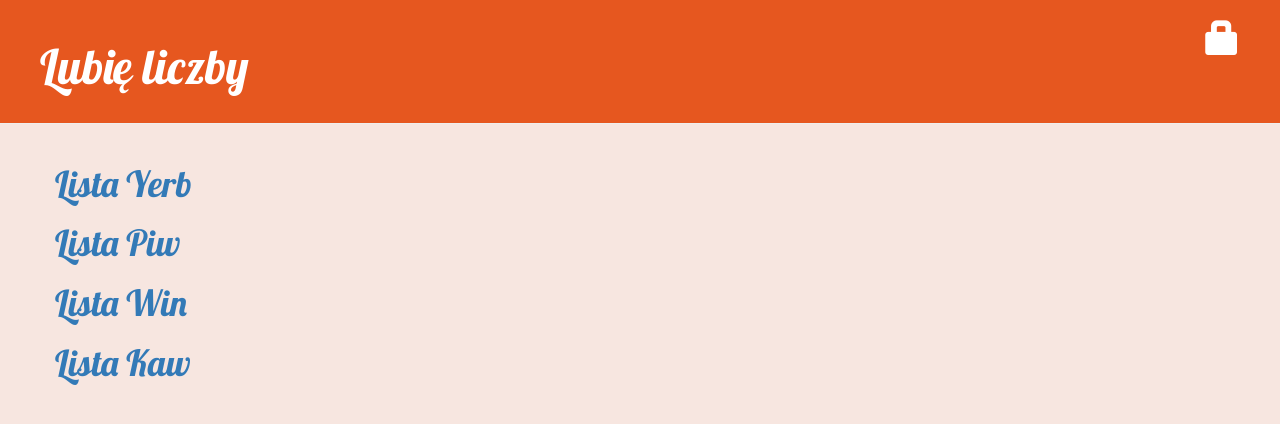
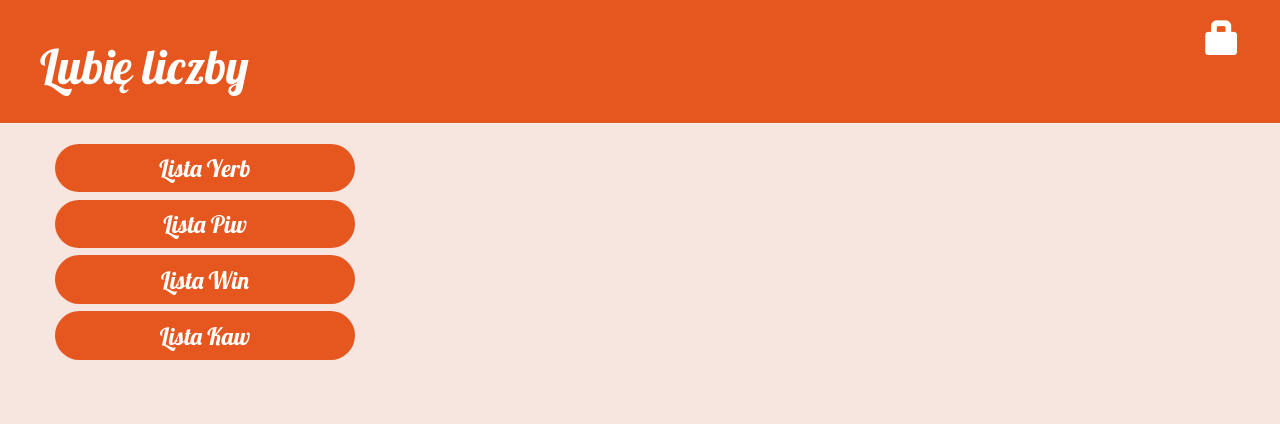
Before and after one commit to m-rzeszotarski/piyewi, a Django app: page / in a window 1280 px wide. Shown: the top 424 px of the page. Run offline with Django 3.2, Linux system fonts and the light colour scheme; some libraries are stand-ins or nearby versions.

Commit message:
guziczki:)

```diff
--- a/strona/static/css/strona.css
+++ b/strona/static/css/strona.css
@@ -61,3 +61,61 @@ h1, h2, h3, h4 {
 .strona h2 a, .strona h1 a:visited {
     color: #000000;
 }
+
+a.button1{
+    display:inline-block;
+    padding:0.3em 1.2em;
+    margin:0 0.3em 0.3em 0;
+    border-radius:2em;
+    box-sizing: border-box;
+    text-decoration: cornsilk;
+    font-family:'Lobster';
+    font-size: x-large;
+    font-weight:300;
+    color:#FFFFFF;
+    background-color:#e6571f;
+    text-align:center;
+    transition: all 0.2s;
+    width: 40%;
+
+}
+a.button1:hover{
+    background-color:#dd3f00;
+}
+@media all and (max-width:30em){
+    a.button1{
+        display:block;
+        margin:0.2em auto;
+    }
+}
+
+a.button2{
+    display:inline-block;
+    padding:0.3em 1.2em;
+    margin:0.5em 0.3em 0.3em 0;
+    border-radius:2em;
+    box-sizing: border-box;
+    text-decoration:cornsilk;
+    font-family:'Lobster';
+    font-size: medium;
+    font-weight:300;
+    color:#FFFFFF;
+    background-color:#e6571f;
+    text-align:center;
+    transition: all 0.2s;
+    }
+a.button2:hover{
+    background-color:#dd3f00;
+}
+@media all and (max-width:30em){
+    a.button2{
+        display:block;
+        margin:0.2em auto;
+    }
+}
+
+div.dataTables_wrapper  div.dataTables_filter {
+    width: 100%;
+    float: none;
+    text-align: right;
+  }
--- a/strona/templates/strona/glowna.html
+++ b/strona/templates/strona/glowna.html
@@ -2,12 +2,16 @@
 
 {% block content %}
     <div class='strona'>
-        <h1><a href="{% url 'yerba_list' %}">Lista Yerb</a></h1>
-        <h1><a href="{% url 'piwo_list' %}">Lista Piw</a></h1>
-        <h1><a href="{% url 'wino_list' %}">Lista Win</a></h1>
-        <h1><a href="{% url 'kawa_list' %}">Lista Kaw</a></h1>
+        <a href="{% url 'yerba_list' %}" class="button1">Lista Yerb</a>
+        <br/>
+        <a href="{% url 'piwo_list' %}" class="button1">Lista Piw</a>
+        <br/>
+        <a href="{% url 'wino_list' %}" class="button1">Lista Win</a>
+        <br/>
+        <a href="{% url 'kawa_list' %}" class="button1">Lista Kaw</a>
+        <br/>
         {% if user.is_authenticated %}
-            <h1><a href="{% url 'recenzje_list' %}">Recenzje do zatwierdzenia</a></h1>
+            <a href="{% url 'recenzje_list' %}" class="button1">Recenzje do zatwierdzenia</a>
         {% endif %}
     </div>
 {% endblock %}
--- a/strona/templates/strona/kawa_detail.html
+++ b/strona/templates/strona/kawa_detail.html
@@ -20,8 +20,7 @@
         <p><b>Moc:</b> {{ kawa.moc }}</p>
         <p><b>Ocena:</b> {{ kawa.ocena }}</p>
         <p><b>Uwagi:</b> {{ kawa.uwagi }}</p>
-        <br/>
-        <p><a href="{% url 'kawa_list' %}">Powrót do listy kaw</a></p>
+        <p><a href="{% url 'kawa_list' %}" class="button2">Powrót do listy kaw</a></p>
         <br/>
     </div>
 {% endblock %}
--- a/strona/templates/strona/kawa_list.html
+++ b/strona/templates/strona/kawa_list.html
@@ -1,8 +1,7 @@
 {% extends 'strona/base.html' %}
 
 {% block content %}
-    <h1>Lista Kaw<br/><small><a href="{% url 'kawa_new' %}"><small><span class="glyphicon glyphicon-plus"></span></small> Dodaj nową recencję</small></a></h1>
-    <br/>
+    <h1>Lista Kaw<br/><small><a href="{% url 'kawa_new' %}" class="button2">Dodaj nową recencję</small></a></h1>
     <table id = "table" class = "table table-bordered display" style = "border-color: rgb(201, 201, 201); border-width: 2px;">
         <thead>
             <tr style="background-color: #e6571f; font-family: Helvetica; color: antiquewhite;">
--- a/strona/templates/strona/piwo_detail.html
+++ b/strona/templates/strona/piwo_detail.html
@@ -25,8 +25,7 @@
         <p><b>Zgazowanie:</b> {{ piwo.zgazowanie }}</p>
         <p><b>Ocena:</b> {{ piwo.ocena }}</p>
         <p><b>Uwagi:</b> {{ piwo.uwagi }}</p>
-        <br/>
-        <p><a href="{% url 'piwo_list' %}">Powrót do listy piw</a></p>
+        <p><a href="{% url 'piwo_list' %}" class="button2">Powrót do listy piw</a></p>
         <br/>
     </div>
 {% endblock %}
--- a/strona/templates/strona/piwo_list.html
+++ b/strona/templates/strona/piwo_list.html
@@ -1,8 +1,7 @@
 {% extends 'strona/base.html' %}
 
 {% block content %}
-    <h1>Lista Piw<br/><small><a href="{% url 'piwo_new' %}"><small><span class="glyphicon glyphicon-plus"></span></small> Dodaj nową recencję</small></a></h1>
-    <br/>
+    <h1>Lista Piw<br/><small><a href="{% url 'piwo_new' %}" class="button2">Dodaj nową recencję</small></a></h1>
     <table id = "table" class = "table table-bordered display" style = "border-color: rgb(201, 201, 201); border-width: 2px;">
         <thead>
             <tr style="background-color: #e6571f; font-family: Helvetica; color: antiquewhite;">
--- a/strona/templates/strona/wino_detail.html
+++ b/strona/templates/strona/wino_detail.html
@@ -69,7 +69,7 @@
         <p><b>Uwagi:</b> {{ wino.uwagi }}</p>
         <br/>
         <p>Nie wiesz co oznaczają niektóre nuty? <a href="{% url 'wino_opis_nut' %}">Dowiedz się tutaj!</a></p>
-        <p><a href="{% url 'wino_list' %}">Powrót do listy win</a></p>
+        <p><a href="{% url 'wino_list' %}" class="button2">Powrót do listy win</a></p>
         <br/>
     </div>
 {% endblock %}
--- a/strona/templates/strona/wino_list.html
+++ b/strona/templates/strona/wino_list.html
@@ -1,8 +1,7 @@
 {% extends 'strona/base.html' %}
 
 {% block content %}
-    <h1>Lista Win<br/><small><a href="{% url 'wino_new' %}"><small><span class="glyphicon glyphicon-plus"></span></small> Dodaj nową recencję</small></a></h1>
-    <br/>
+    <h1>Lista Win<br/><small><a href="{% url 'wino_new' %}" class="button2">Dodaj nową recencję</small></a></h1>
     <table id = "table" class = "table table-bordered display" style = "border-color: rgb(201, 201, 201); border-width: 2px;">
         <thead>
             <tr style="background-color: #e6571f; font-family: Helvetica; color: antiquewhite;">
--- a/strona/templates/strona/yerba_detail.html
+++ b/strona/templates/strona/yerba_detail.html
@@ -21,8 +21,7 @@
         <p><b>Trwałość:</b> {{ yerba.trwałość }}</p>
         <p><b>Ocena:</b> {{ yerba.ocena }}</p>
         <p><b>Uwagi:</b> {{ yerba.uwagi }}</p>
-        <br/>
-        <p><a href="{% url 'yerba_list' %}">Powrót do listy yerb</a></p>
+        <p><a href="{% url 'yerba_list' %}" class="button2">Powrót do listy yerb</a></p>
         <br/>
     </div>
 {% endblock %}
--- a/strona/templates/strona/yerba_list.html
+++ b/strona/templates/strona/yerba_list.html
@@ -1,8 +1,7 @@
 {% extends 'strona/base.html' %}
 
 {% block content %}
-    <h1>Lista Yerb<br/><small><a href="{% url 'yerba_new' %}"><small><span class="glyphicon glyphicon-plus"></span></small> Dodaj nową recencję</small></a></h1>
-    <br/>
+    <h1>Lista Yerb<br/><small><a href="{% url 'yerba_new' %}" class="button2">Dodaj nową recencję</small></a></h1>
     <table id = "table" class = "table table-bordered display" style = "border-color: rgb(201, 201, 201); border-width: 2px;">
         <thead>
             <tr style="background-color: #e6571f; color: antiquewhite; font-family: Helvetica">
```
